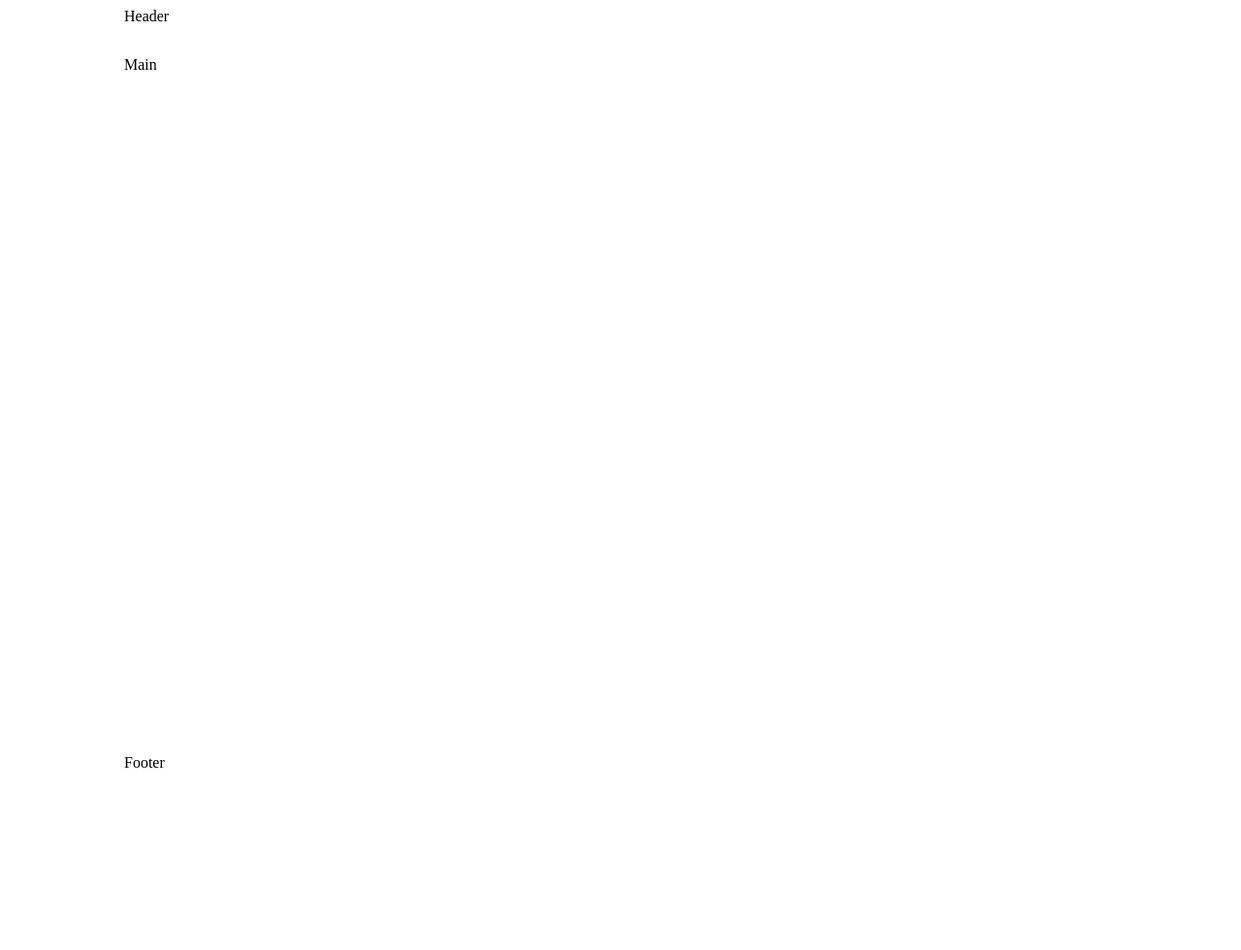
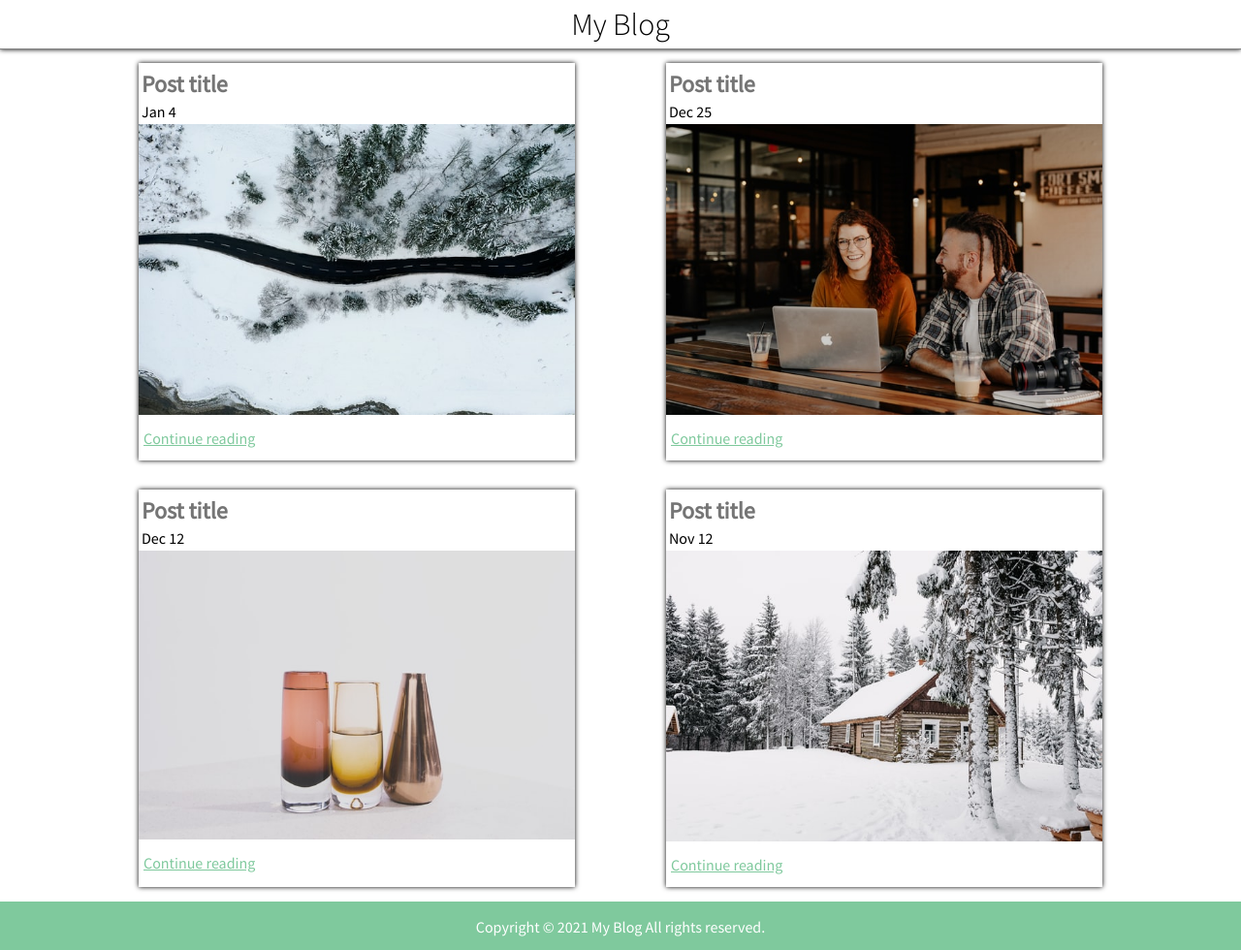
Before and after one commit to t-kubrak/fe-nd-personal-blog-website, a plain HTML site: page index.html in a window 1280 px wide. Shown: the whole page at 97% size. Before the commit the page ends 836 px from the top, so only its background shows below. Drawn offline with Linux system fonts and the light colour scheme.

Commit message:
feat: update main page

```diff
--- a/css/style.css
+++ b/css/style.css
@@ -1,11 +1,73 @@
+body {
+    margin: 0;
+    font-family: 'Source Sans Pro', sans-serif;
+}
+
+.body-header {
+    height: 50px;
+    border-bottom: 1px solid grey;
+    display: flex;
+    align-items: center;
+    justify-content: center;
+    box-shadow: 0 0 5px;
+}
+
+h1 {
+    font-weight: lighter;
+}
+
 .container {
     display: grid;
-    grid-template-rows: 50px 90vh 50px;
+    grid-template-rows: 50px minmax(95vh, auto) 50px;
 }
 
-@media (min-width: 1280px) {
-    .container {
+.container-main {
+    display: flex;
+    flex-wrap: wrap;
+    justify-content: space-between;
+}
+
+.container-footer {
+    background: #7fc99d;
+    color: white;
+    text-align: center;
+}
+
+.card {
+    box-shadow: 0 0 5px;
+    padding: 3px 0;
+    width: 100%;
+    margin: 15px 0;
+}
+
+.card-title {
+    margin: 3px;
+    color: #757575;
+}
+
+.card-date {
+    margin: 3px;
+}
+
+.card-image img {
+    width: 100%;
+    height: auto;
+}
+
+.blog-post-link {
+    padding: 10px 5px;
+    display: block;
+    color: #7fc99d;
+}
+
+@media (min-width: 1024px) {
+    .container-main {
         width: 1024px;
         margin: 0 auto;
     }
+
+    .card {
+        width: 450px;
+        margin: 15px 15px;
+    }
 }
--- a/index.html
+++ b/index.html
@@ -4,18 +4,51 @@
     <meta charset="UTF-8">
     <title>Blog</title>
 
+    <link rel="preconnect" href="https://fonts.gstatic.com">
+    <link href="https://fonts.googleapis.com/css2?family=Source+Sans+Pro:wght@300;400&display=swap" rel="stylesheet">
     <link rel="stylesheet" href="css/style.css">
 </head>
 <body>
     <div class="container">
-        <header class="container-header">
-            Header
+        <header class="body-header">
+            <h1>My Blog</h1>
         </header>
         <main class="container-main">
-            Main
+            <div class="card">
+                <h2 class="card-title">Post title</h2>
+                <p class="card-date">Jan 4</p>
+                <div class="card-image">
+                    <img src="images/road.jpg" alt="road">
+                </div>
+                <a href="blog-post.html" class="blog-post-link">Continue reading</a>
+            </div>
+            <div class="card">
+                <h2 class="card-title">Post title</h2>
+                <p class="card-date">Dec 25</p>
+                <div class="card-image">
+                    <img src="images/people.jpg" alt="people">
+                </div>
+                <a href="blog-post.html" class="blog-post-link">Continue reading</a>
+            </div>
+            <div class="card">
+                <h2 class="card-title">Post title</h2>
+                <p class="card-date">Dec 12</p>
+                <div class="card-image">
+                    <img src="images/drinks.jpg" alt="drinks">
+                </div>
+                <a href="blog-post.html" class="blog-post-link">Continue reading</a>
+            </div>
+            <div class="card">
+                <h2 class="card-title">Post title</h2>
+                <p class="card-date">Nov 12</p>
+                <div class="card-image">
+                    <img src="images/house.jpg" alt="house">
+                </div>
+                <a href="blog-post.html" class="blog-post-link">Continue reading</a>
+            </div>
         </main>
         <footer class="container-footer">
-            Footer
+            <p>Copyright © 2021 My Blog All rights reserved.</p>
         </footer>
     </div>
 </body>
```
Also changed, not shown: images/drinks.jpg (added), images/house.jpg (added), images/people.jpg (added), images/road.jpg (added).
